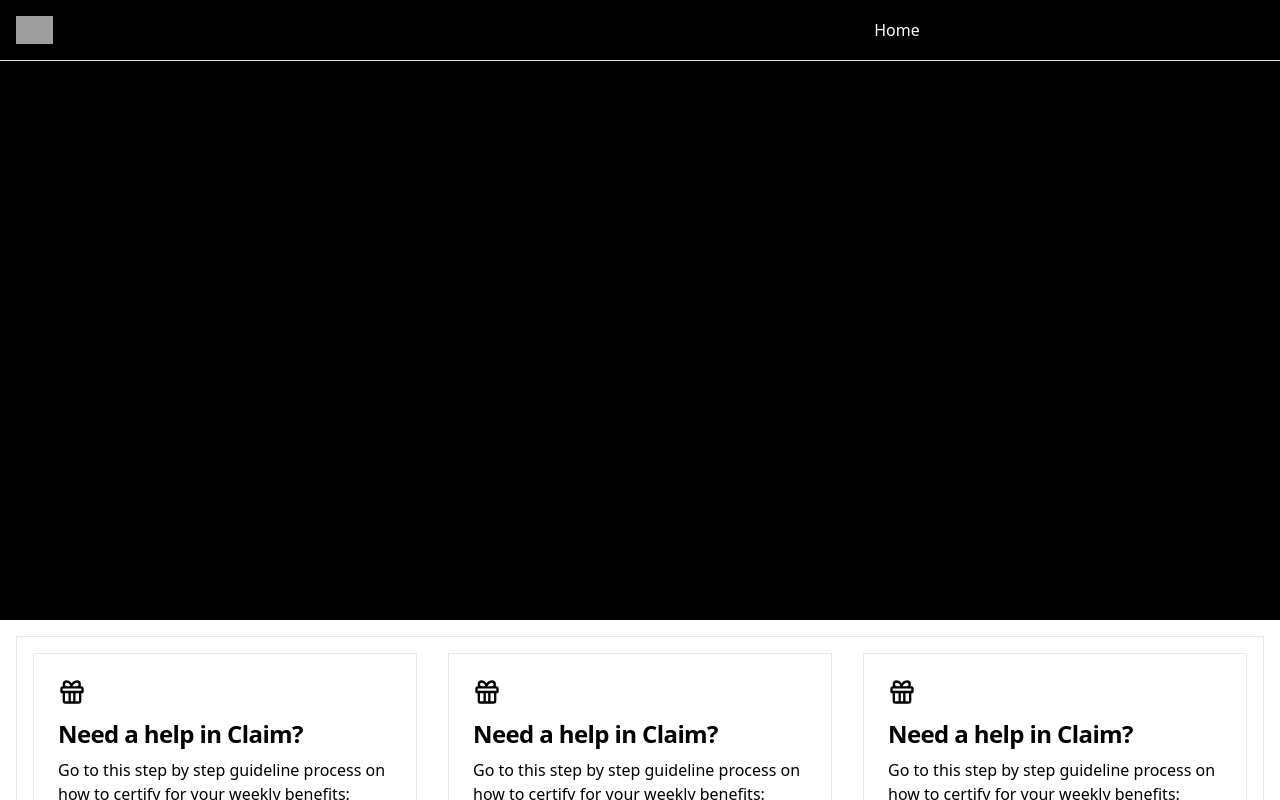
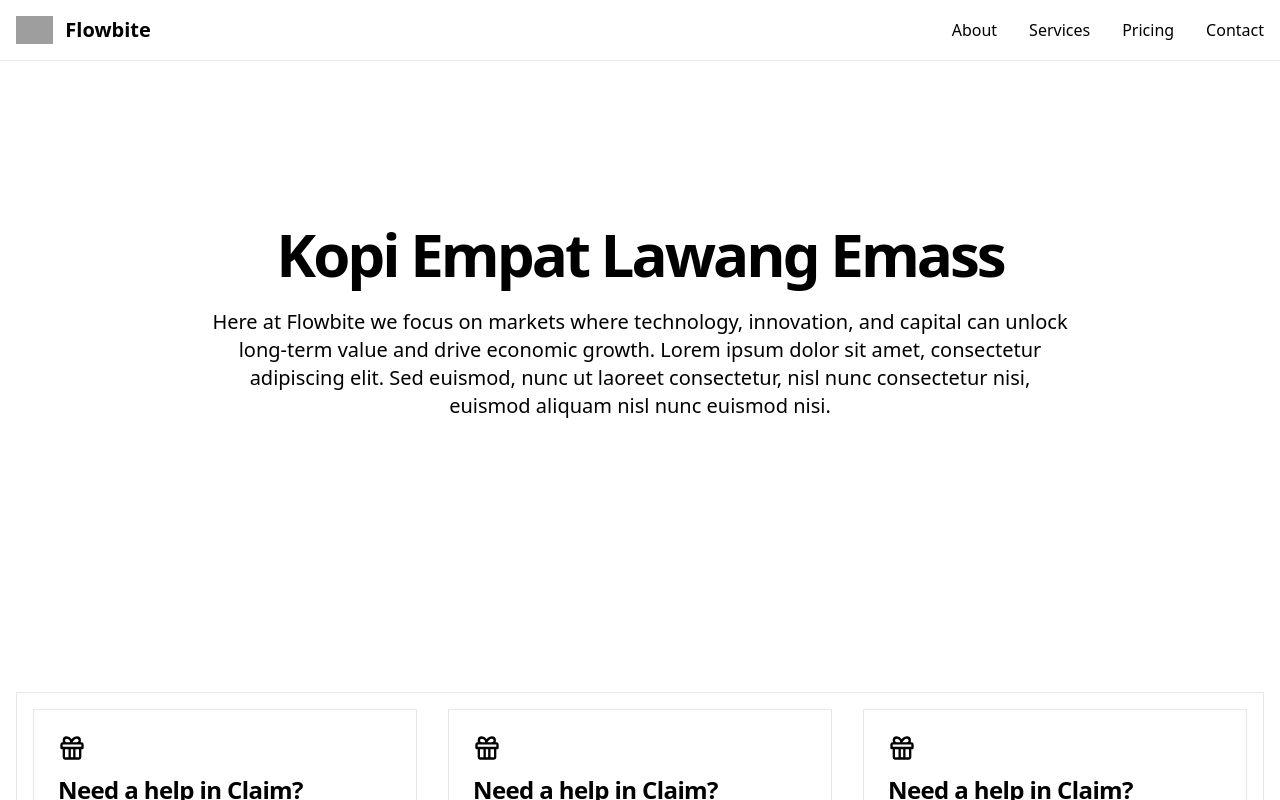
Before and after one commit to habbiwidagdo/website-profile-umkm, a React (Vite) app: page / in a window 1280 px wide. Shown: the top 800 px of the page. Built offline with nearby package versions, Linux system fonts and the light colour scheme; grey boxes are pictures that could not be loaded.

Commit message:
push testing 3

```diff
--- a/src/Home.jsx
+++ b/src/Home.jsx
@@ -6,14 +6,17 @@ function Home() {
   return (
     <div>
       <Navbar />
-      <section class="bg-center bg-no-repeat bg-black bg-blend-multiply">
+      <section class="bg-center bg-no-repeat bg-white bg-blend-multiply">
         <div class="px-4 mx-auto max-w-screen-xl text-center py-24 lg:py-56">
           <h1 class="mb-6 text-4xl font-bold tracking-tighter text-black md:text-5xl lg:text-6xl">
-            Kopi Emass 123
+            Kopi Empat Lawang Emass
           </h1>
-          <p class="mb-8 text-base font-normal text-black md:text-xl sm:px-16 lg:px-48">
+          <p class="mb-8 text-base font-normal text-red md:text-xl sm:px-16 lg:px-48">
             Here at Flowbite we focus on markets where technology, innovation,
             and capital can unlock long-term value and drive economic growth.
+            Lorem ipsum dolor sit amet, consectetur adipiscing elit. Sed
+            euismod, nunc ut laoreet consectetur, nisl nunc consectetur nisi,
+            euismod aliquam nisl nunc euismod nisi.
           </p>
         </div>
       </section>
```
